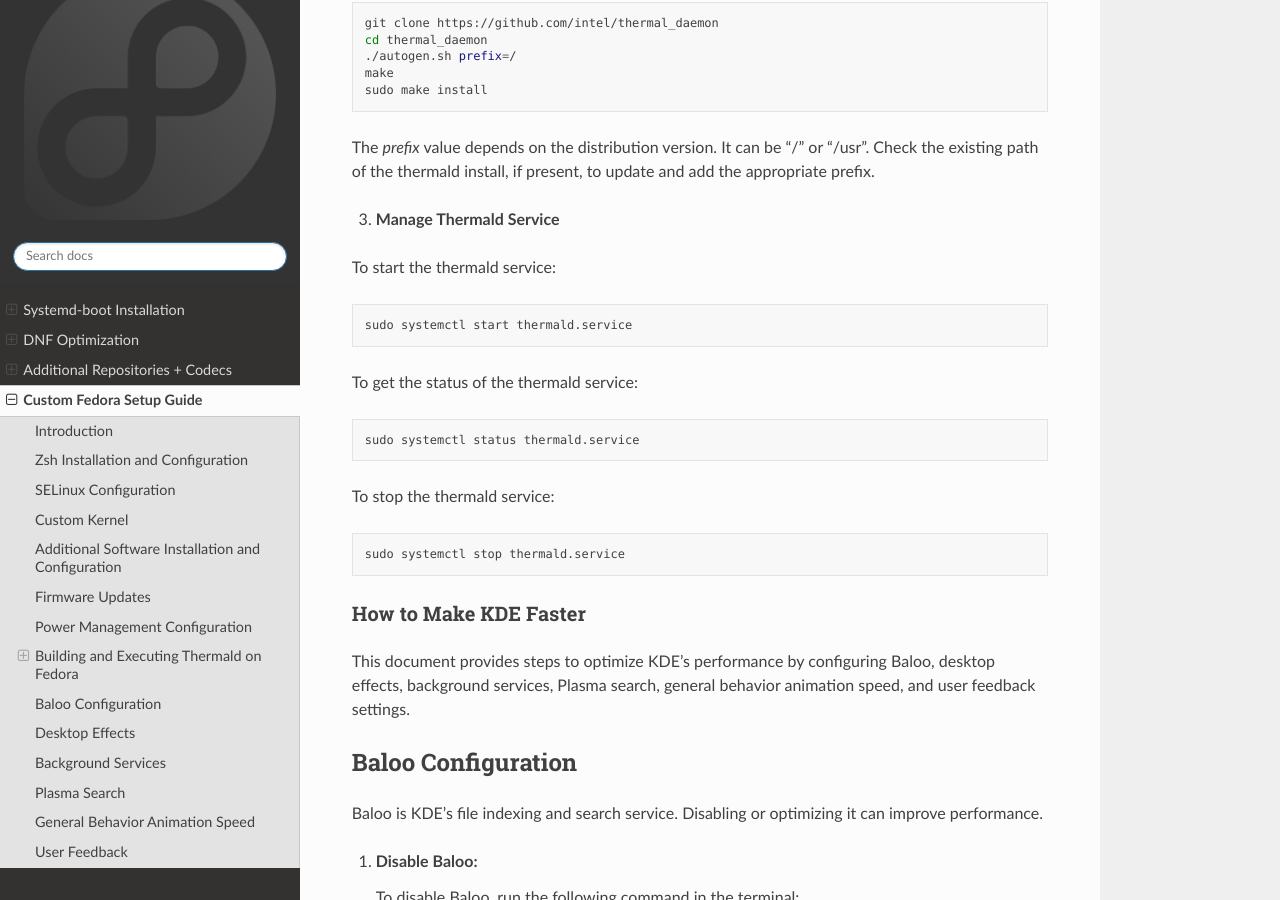
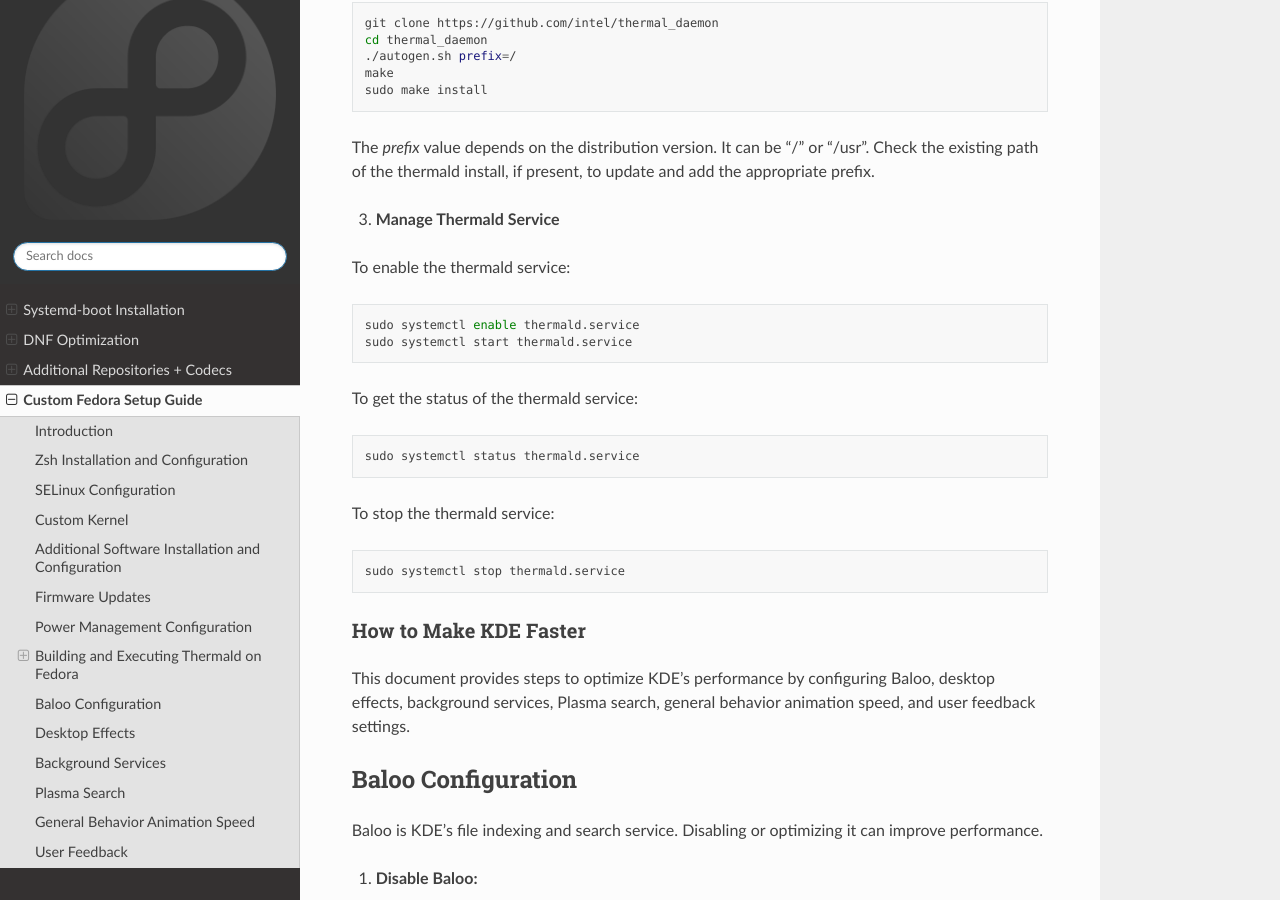
Before and after one commit to Witek3023/Fedora-Post-Installation-Tips, a Sphinx documentation site: the page built from docs/source/personal.rst, in a window 1280 px wide and 900 px high, scrolled down 5277 px. Built offline with Sphinx 7.4.7 and the Read the Docs theme 2.0.0, drawn with Linux system fonts in a browser that asks for light colours.

Commit message:
Update personal.rst

```diff
--- a/docs/source/personal.rst
+++ b/docs/source/personal.rst
@@ -277,10 +277,11 @@
 3. **Manage Thermald Service**
 
 
-To start the thermald service:
+To enable the thermald service:
 
 .. code-block:: bash
 
+    sudo systemctl enable thermald.service
     sudo systemctl start thermald.service
 
 To get the status of the thermald service:
```
